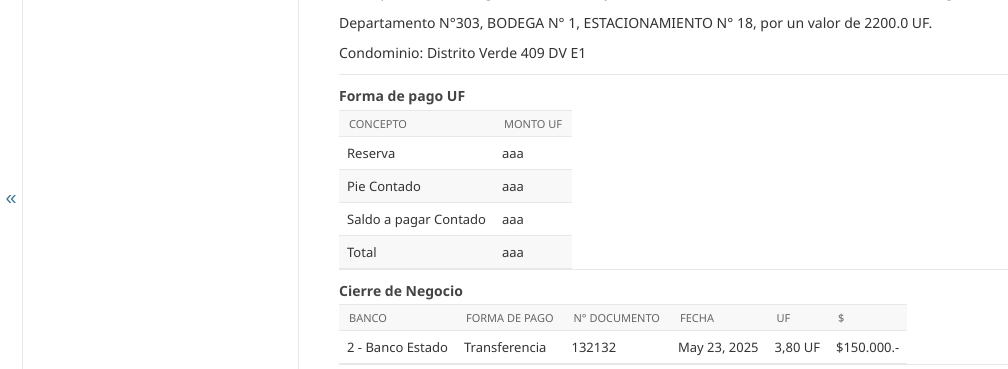
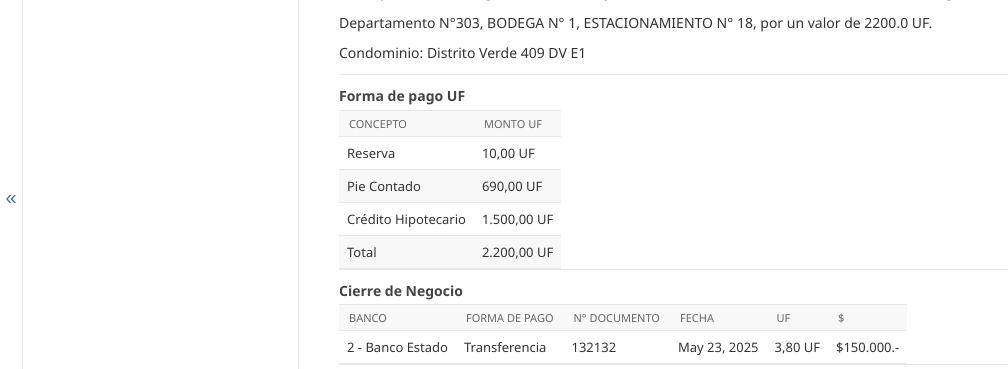
Before and after one commit to Dev-icpacifico/OPMS, a Django app: page /ventas/ccn/1/ in a window 1280 px wide. Shown: the part 295-664 px from the top of the page, without its empty margins (0-1008 px from the left). Run offline with Django 5.2, Linux system fonts and the light colour scheme; a user stored in the database is signed in; data comes from the database, SQL or seed files in the repository; both versions use the stored data as it was after the commit.

Commit message:
Update: Documento CCN 3era versión + update choices y models de ventas

```diff
--- a/gestion_escrituracion/models.py
+++ b/gestion_escrituracion/models.py
@@ -27,6 +27,7 @@ class Venta(models.Model):
                                        default='No Aplica')
     precio_venta = models.FloatField(verbose_name="P.Venta", help_text="Precio venta", default=0)
     credito_hipotecario = models.FloatField(verbose_name="Credito Hipotecario", validators=[validar_positivo], null=True, blank=True)
+    saldo_contado = models.FloatField(verbose_name="Saldo Contado", validators=[validar_positivo], null=True, blank=True)
     estado_venta = models.CharField(verbose_name='Estado', help_text="Estado Vent", choices=VENTAS_CHOICES,
                                     max_length=50, default=VENTAS_CHOICES[0][0])
     fecha_promesa = models.DateField(verbose_name='F.Promesa', help_text="Fecha de promesa")
--- a/gestion_escrituracion/views.py
+++ b/gestion_escrituracion/views.py
@@ -373,6 +373,16 @@ class EntregaDocumentoPdf(View):
 def carta_cierre_negocios_venta(request, id_venta):  # ESTA VISTA ES PARA GENERAR UN DOCUMENTO
     datos_venta = Venta.objects.filter(id_venta=id_venta)
     datos = Pagos.objects.filter(id_venta=id_venta, estado_pago="Contabilizado")
+    if datos_venta.exists():
+        venta = datos_venta[0]
+        valor_inicial_propiedad = venta.id_propiedad.valor_inicial_propiedad
+        bono_pie = venta.bono_pie
+        precio_final = venta.precio_venta
+        credito_hipotecario = venta.credito_hipotecario
+        total = valor_inicial_propiedad - bono_pie
+    reserva = 10
+    pie_contado = precio_final - credito_hipotecario - reserva
+
     # Valores UF por fecha contable
     valores_uf_por_pago = {}
     for pago in datos:
@@ -391,6 +401,11 @@ def carta_cierre_negocios_venta(request, id_venta):  # ESTA VISTA ES PARA GENERA
         'datos': datos,
         'valores_uf_por_pago': valores_uf_por_pago,
         'fecha_hoy': fecha_hoy,
+        'precio_final': precio_final,
+        'reserva': reserva,
+        'pie_contado': pie_contado,
+        'credito_hipotecario': credito_hipotecario,
+        'total': total,
         **site.each_context(request),
     }
 
@@ -430,6 +445,15 @@ class CierreNegociopdf(View):
             id_venta = self.kwargs['id_venta']
             datos_venta = Venta.objects.filter(id_venta=id_venta)
             datos = Pagos.objects.filter(id_venta=id_venta, estado_pago="Contabilizado")
+            if datos_venta.exists():
+                venta = datos_venta[0]
+                valor_inicial_propiedad = venta.id_propiedad.valor_inicial_propiedad
+                bono_pie = venta.bono_pie
+                precio_final = venta.precio_venta
+                credito_hipotecario = venta.credito_hipotecario
+                total = valor_inicial_propiedad - bono_pie
+            reserva = 10
+            pie_contado = precio_final - credito_hipotecario - reserva
             # Valores UF por fecha contable
             valores_uf_por_pago = {}
             for pago in datos:
@@ -449,6 +473,11 @@ class CierreNegociopdf(View):
                 'datos': datos,
                 'valores_uf_por_pago': valores_uf_por_pago,
                 'fecha_hoy': fecha_hoy,
+                'precio_final': precio_final,
+                'reserva': reserva,
+                'pie_contado': pie_contado,
+                'credito_hipotecario': credito_hipotecario,
+                'total': total,
                 'icon': 'static/assets/img/illustrations/logo-horizontal.gif'}
 
             html = template.render(context)
--- a/templates/documentos/carta_cierre_negocio.html
+++ b/templates/documentos/carta_cierre_negocio.html
@@ -56,7 +56,8 @@
                                                 <div>
                                                     <h3>Forma de pago UF</h3>
                                                 </div>
-                                                <!-- Forma de pago -->
+                                            {% if datos_venta.0.tipo_venta == "Credito" %}
+                                                <!-- Forma de pago Contado -->
                                                 <table class="table table-sm table-bordered text-center align-middle">
                                                     <thead class="table-light">
                                                     <tr>
@@ -67,23 +68,53 @@
                                                     <tbody>
                                                     <tr>
                                                         <td>Reserva</td>
-                                                        <td>aaa</td>
+                                                        <td>{{ reserva|uf_format }}</td>
                                                     </tr>
                                                     <tr>
                                                         <td>Pie Contado</td>
-                                                        <td>aaa</td>
+                                                        <td>{{ pie_contado|uf_format }}</td>
                                                     </tr>
                                                     <tr>
                                                         <td>Saldo a pagar Contado</td>
-                                                        <td>aaa</td>
+                                                        <td>{{ credito_hipotecario|uf_format }}</td>
                                                     </tr>
                                                     <tr>
                                                         <td>Total</td>
-                                                        <td>aaa</td>
+                                                        <td>{{ total|uf_format }}</td>
                                                     </tr>
                                                     </tbody>
                                                 </table>
-                                                <!-- Fin Forma de pago -->
+                                                <!-- Fin Forma de pago Contado -->
+                                            {% else %}
+                                                <!-- Forma de pago Crédito -->
+                                                <table class="table table-sm table-bordered text-center align-middle">
+                                                    <thead class="table-light">
+                                                    <tr>
+                                                        <th>Concepto</th>
+                                                        <th>Monto UF</th>
+                                                    </tr>
+                                                    </thead>
+                                                    <tbody>
+                                                    <tr>
+                                                        <td>Reserva</td>
+                                                        <td>{{ reserva|uf_format }}</td>
+                                                    </tr>
+                                                    <tr>
+                                                        <td>Pie Contado</td>
+                                                        <td>{{ pie_contado|uf_format }}</td>
+                                                    </tr>
+                                                    <tr>
+                                                        <td>Crédito Hipotecario</td>
+                                                        <td>{{ credito_hipotecario|uf_format }}</td>
+                                                    </tr>
+                                                    <tr>
+                                                        <td>Total</td>
+                                                        <td>{{ total|uf_format }}</td>
+                                                    </tr>
+                                                    </tbody>
+                                                </table>
+                                                <!-- Fin Forma de pago Crédito -->
+                                            {% endif %}
                                                 <hr>
                                                 <div>
                                                     <h3>Cierre de Negocio</h3>
--- a/utils_project/choices.py
+++ b/utils_project/choices.py
@@ -25,7 +25,7 @@ APLICACION_DSCTO_CHOICES = [
 ]
 
 TIPO_VENTA_CHOICES = [
-    ('Credito', 'Credito'),
+    ('Credito', 'Crédito'),
     ('Contado', 'Contado'),
 ]
 
```
Also changed, not shown: templates/documentos/carta_cierre_negocio_pdf.html (+37 -6 lines), db.sqlite3.
